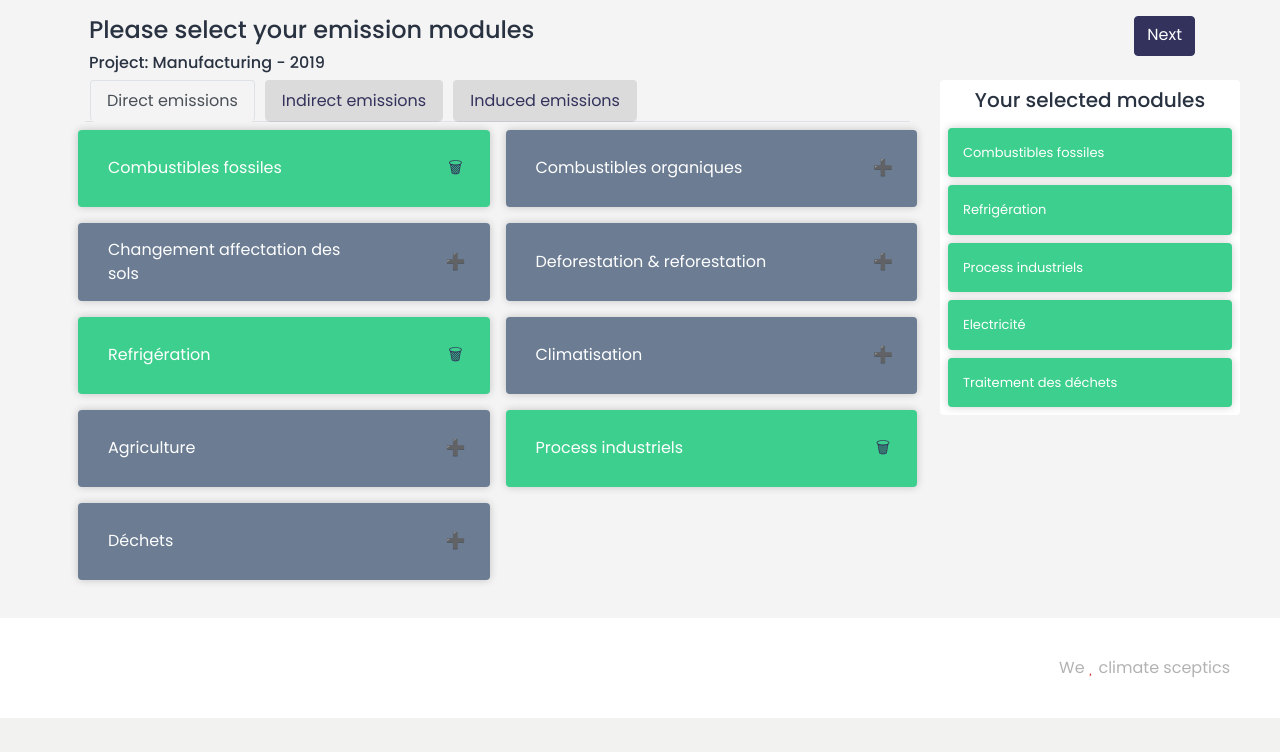
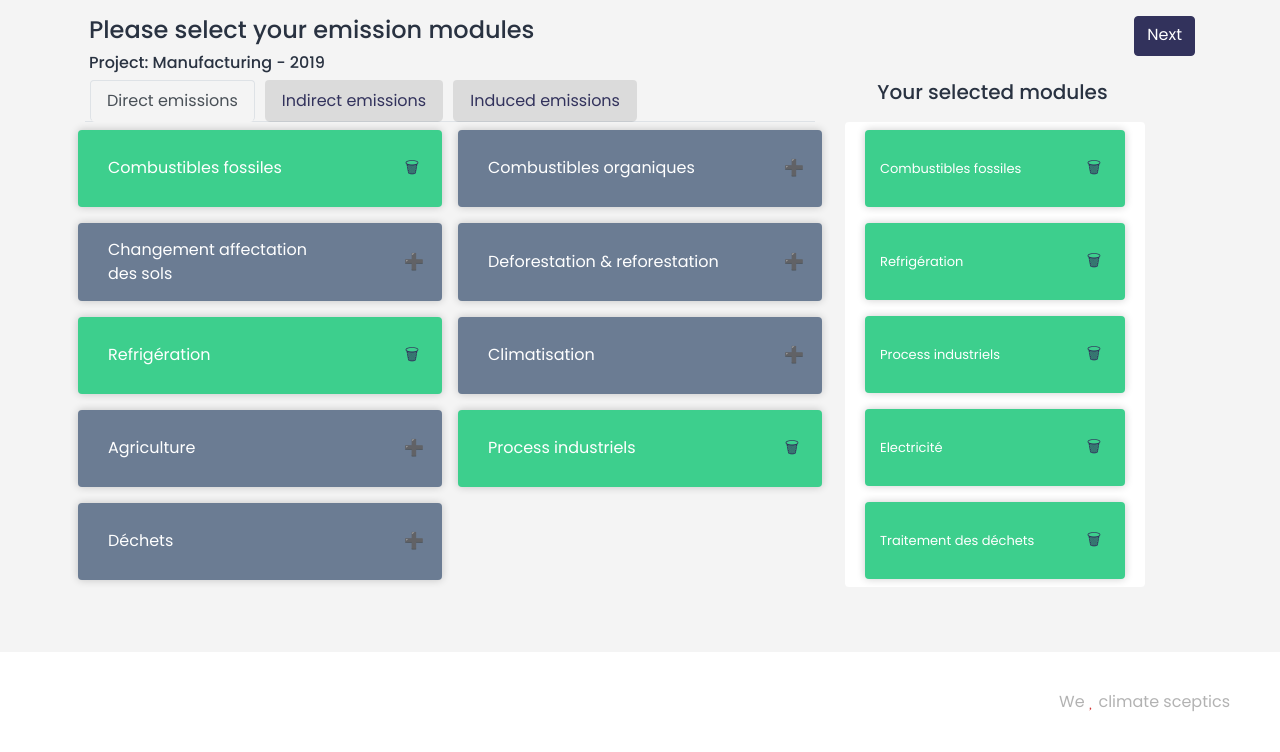
Before and after one commit to Barbeuz-fr/MisterKarbon, a Rails app: page /reports/1/report_scopes in a window 1280 px wide. Shown: the part 106-858 px from the top of the page. Before the commit the page ends 824 px from the top, so only its background shows below. Run offline with Rails 7, Linux system fonts and the light colour scheme; a user stored in the database is signed in; data comes from the database, SQL or seed files in the repository; style sheets or scripts are compiled from the project's sources; parts of the project's set-up code (start-up, migrations or seed data) failed here and were passed over; some libraries are stand-ins or nearby versions.

Commit message:
done front

```diff
--- a/app/assets/stylesheets/components/_card-module.scss
+++ b/app/assets/stylesheets/components/_card-module.scss
@@ -1,7 +1,19 @@
+.title-module-selection {
+  padding-right: 55px;
+}
+
+.tableFixHead          { overflow-y: auto; height: 500px; }
+.tableFixHead thead th { position: sticky; top: 0; }
+
+/* Just common table stuff. Really. */
+table  { border-collapse: collapse; width: 100%; }
+th, td { padding: 8px 16px; }
+th     { background: white; }
+
 .selected-modules {
-  position: fixed;
   background-color: white;
   width: 300px;
+  padding: 10px;
   min-height: 150px;
   border-radius: 4px;
 }
@@ -29,10 +41,14 @@
 }
 
 .flash-module-mini {
+  min-height: 77px;
+  align-items: center;
+  justify-content: space-between;
   padding: 15px;
   box-shadow: 0 0 8px rgba(0,0,0,0.2);
   border-radius: 4px;
-  margin: 8px;
+  margin-right: 4px;
+  margin-left: 4px;
   background-color: #3DCF8D;
   color: white;
 }
--- a/app/views/report_scopes/index.html.erb
+++ b/app/views/report_scopes/index.html.erb
@@ -1,5 +1,4 @@
 <div class="container">
-
 
   <div class="d-flex justify-content-between">
     <div>
@@ -9,9 +8,8 @@
     <%= link_to "Next", new_report_report_scope_orga_path(@report), class:"btn btn-primary mt-3 mb-4" %>
   </div>
 
-
   <div class="row">
-    <div class="col-9">
+    <div class="col-8">
       <ul class="nav nav-tabs" id="myTab" role="tablist">
         <li class="nav-item">
           <a class="nav-link active" id="scope1-tab" data-toggle="tab" href="#scope1" role="tab" aria-controls="scope1" aria-selected="true">Direct emissions</a>
@@ -25,21 +23,12 @@
       </ul>
     </div>
 
-    <div class="col-3">
-      <div class="selected-modules">
-        <h5 class="text-center p-2">Your selected modules</h5>
-        <% @module_scopes.each do |module_scope| %>
-          <% if ReportScope.new(emission_module_id: module_scope.id, report_id: params[:report_id]).valid? == false %>
-            <div class="flash-module-mini">
-              <p><%= module_scope.name %></p>
-            </div>
-          <% end %>
-        <% end %>
-      </div>
+    <div class="col-4">
+      <h5 class="text-center title-module-selection">Your selected modules</h5>
     </div>
 
     <!--Scope 1 -->
-    <div class="tab-content m-0 p-0 col-9" id="myTabContent">
+      <div class="tab-content m-0 p-0 col-8" id="myTabContent">
         <div class="tab-pane fade show active" id="scope1" role="tabpanel" aria-labelledby="scope1-tab">
           <div class="flash-modules">
             <% @module_scopes.where(scope: 1).each do |module_scope1| %>
@@ -129,20 +118,28 @@
             <% end %>
           </div>
         </div>
+      </div>
 
+    <div class="col-4 tableFixHead">
+      <table class="selected-modules">
+        <tbody>
+          <% @module_scopes.each do |module_scope| %>
+            <% if ReportScope.new(emission_module_id: module_scope.id, report_id: params[:report_id]).valid? == false %>
+              <tr><td>
+                <div class="row flash-module-mini">
+                  <p class="col-9 card-title"><%= module_scope.name %></p>
+                  <div class="col-2 align-self-center">
+                    <%= link_to "🗑",
+                    report_scope_path(@report.report_scopes.find_by(emission_module_id: module_scope.id)),
+                    method: :delete, remote: true %>
                   </div>
+                </div>
+              </td></tr>
+            <% end %>
+          <% end %>
+        </tbody>
+      </table>
     </div>
   </div>
 
-
-
-
-<!--   <div class="card mb-3">
-    <h3 class="ml-3 mt-3">REPORT SCOPE</h3>
-
-    <%# @report_scopes.where(report_id: params[:report_id]).each do |report_scope| %>
-
-              <h5 class="card-title"><%#= report_scope.emission_module.name %></h5>
-
-    <%# end %>
-  </div> -->
+</div>
```
Lines whose indentation alone changed are shown as unchanged.
